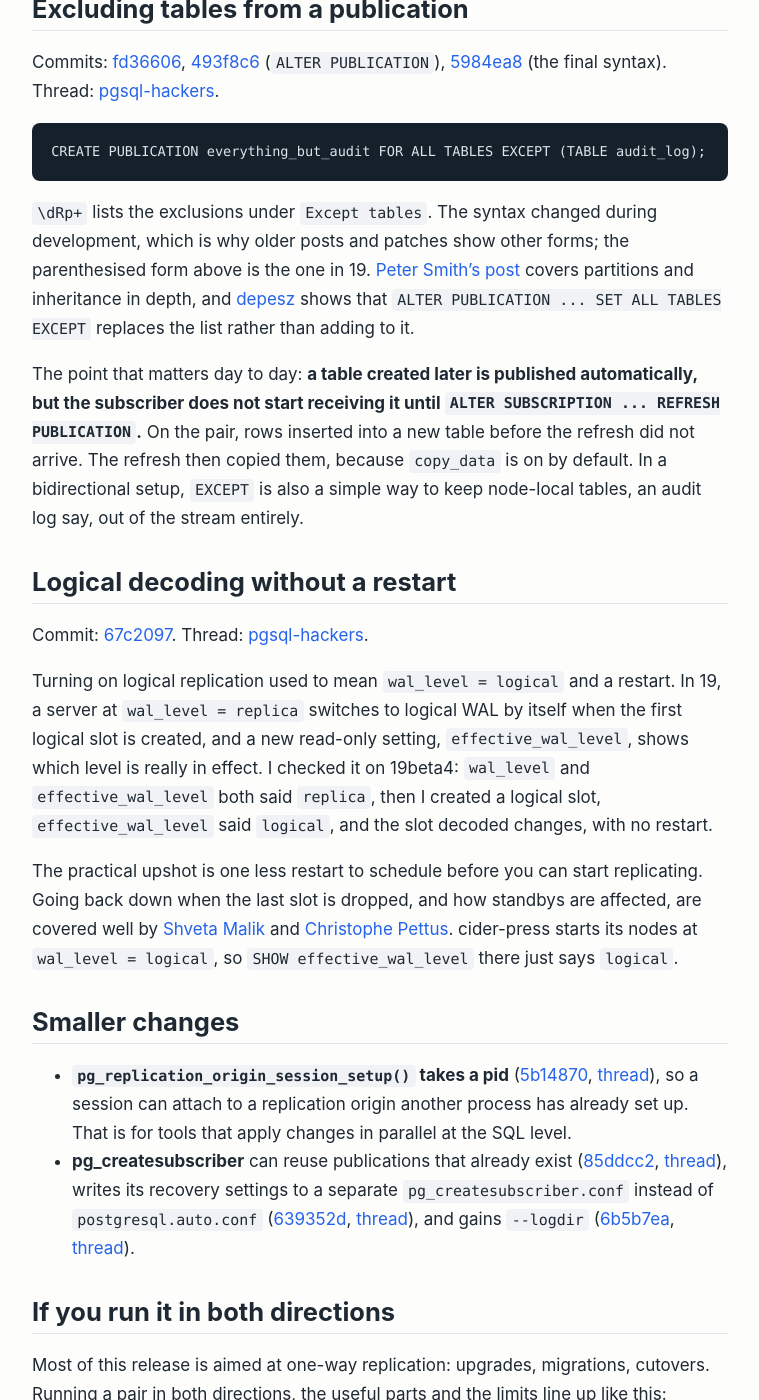
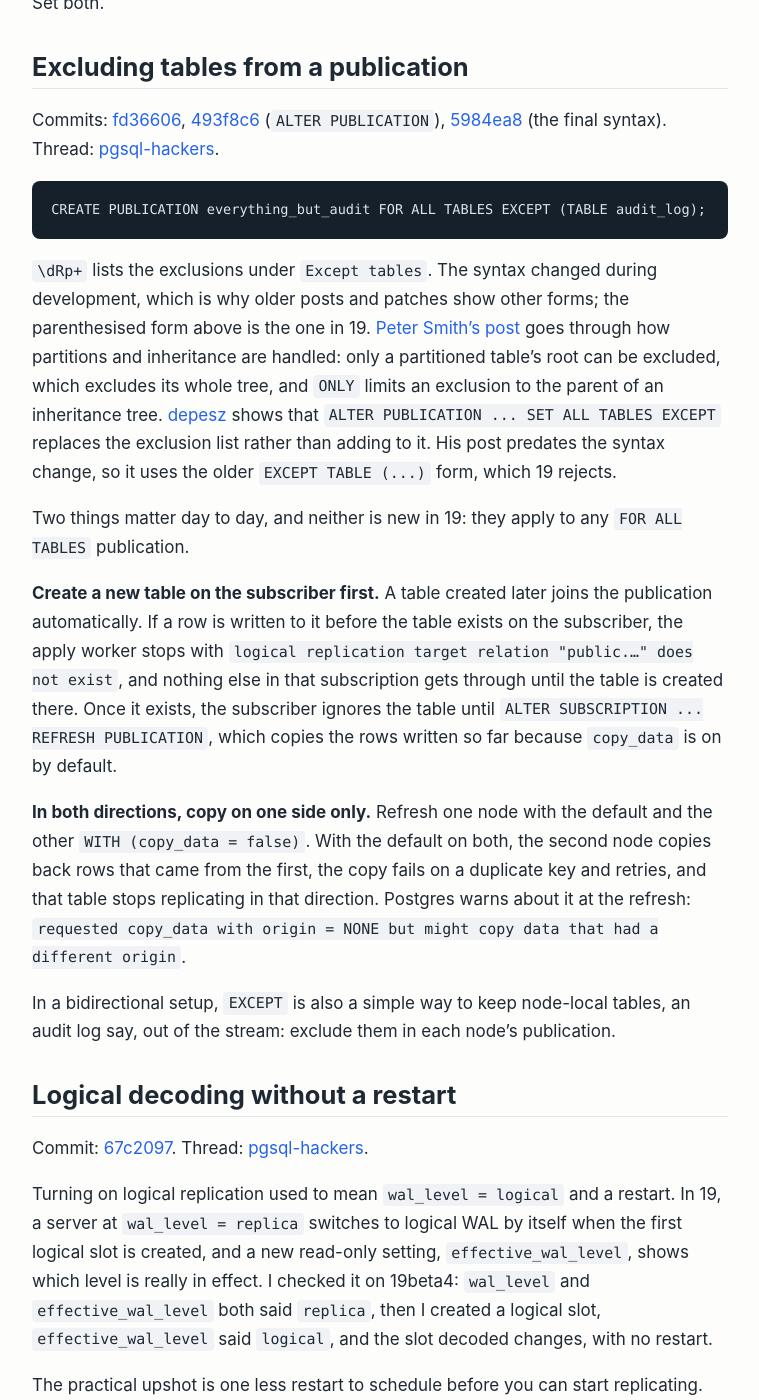
Before and after one commit to theadamwright/theadamwright.github.io, a Jekyll site: the page built from _posts/2026-10-13-Logical-Replication-In-PostgreSQL-19.md, in a window 1280 px wide and 1400 px high, scrolled down 5831 px. Shown: the whole window, without its empty margins (260-1019 px from the left). Built offline with Jekyll 4.4.1, drawn with Linux system fonts in a browser that asks for light colours; some of the changed text lies outside the part shown.

Commit message:
Tighten the PostgreSQL 19 post after a second round of testing
Correct the EXCEPT section for bidirectional use and new tables, describe the linked posts precisely, and mark which statements come from the docs rather than tests. Tested on 19beta4: which commands copy sequence values, and that a per-subscription wal_receiver_timeout ends a silent connection in about its configured time.

````diff
--- a/_posts/2026-10-13-Logical-Replication-In-PostgreSQL-19.md
+++ b/_posts/2026-10-13-Logical-Replication-In-PostgreSQL-19.md
@@ -41,7 +41,7 @@ SELECT last_value FROM order_id;
 
 On 19, `./cider logical endpoints` prints a complete one-way script for this, from creating the sequence to the first insert after cutover.
 
-The values are copied when the subscription is created, when `REFRESH PUBLICATION` finds a new sequence, and when you run `REFRESH SEQUENCES`. At no other time. In between, rows keep replicating and the sequences stay where they were. That makes this a feature for cutovers and upgrades, and the practical points all follow from it:
+The values are copied when the subscription is created (with the default `copy_data = true`), when `REFRESH PUBLICATION` finds a new sequence, and when you run `REFRESH SEQUENCES`. At no other time. In between, rows keep replicating and the sequences stay where they were. That makes this a feature for cutovers and upgrades, and the practical points all follow from it:
 
 - **`REFRESH SEQUENCES` returns before the values change.** A background worker applies them, in under half a second in my tests, but an insert sent straight after the command still got the old value. Check `last_value` before you move writes. [depesz's walkthrough](https://www.depesz.com/2025/11/11/waiting-for-postgresql-19-sequence-synchronization-in-logical-replication/) shows the same thing with timings on 10,000 sequences.
 - **It needs a free worker slot, and says so only in the log.** On a node already running as many subscriptions as `max_logical_replication_workers` allows (4 by default), `REFRESH SEQUENCES` returned success and nothing changed. The sequence stayed in state `i` in `pg_subscription_rel`, and the only clue was `WARNING: out of logical replication worker slots` in the server log. Freeing a slot let it finish.
@@ -88,8 +88,8 @@ What it means in practice:
 - **It is detection, not resolution.** Node 2 applies the incoming delete and node 1 skips the incoming update. Both nodes end without the row, so the update is lost on both, and the only record is the log line and a counter in `pg_stat_subscription_stats.confl_update_deleted`.
 - **Pause both subscriptions to reproduce it.** If only one is paused, the delete reaches the other node before the update is made, and the `UPDATE` finds nothing to change.
 - **`SET` can fail straight after `DISABLE`.** I got `cannot alter option "retain_dead_tuples" when logical replication worker is still running`. Waiting a moment and running it again worked.
-- **The cost is dead rows.** While the subscription runs, the slot's `xmin` keeps moving forward by itself. While it is disabled, the `xmin` stays put and dead rows are not marked for reuse. Postgres warns about this at `DISABLE`, and the docs suggest turning the option off before a long pause. Turning it off drops the slot.
-- **`max_retention_duration` caps the retention.** If the apply worker can't move the slot forward within that time, retention stops (`pg_subscription.subretentionactive` goes false), `update_deleted` detection pauses, and it resumes when the worker catches up. An open transaction on the publisher did not hold the slot back. It is aimed at a subscriber that falls behind in applying changes.
+- **The cost is dead rows.** While the subscription runs, the slot's `xmin` keeps moving forward by itself. While it is disabled, the `xmin` stays put and VACUUM can't remove the dead rows. Postgres warns about this at `DISABLE`, and the docs suggest turning the option off before a long pause. Turning it off drops the slot.
+- **`max_retention_duration` caps the retention.** According to the docs, if the apply worker can't move the slot forward within that time, retention stops (`pg_subscription.subretentionactive` goes false), `update_deleted` detection pauses, and it resumes when the worker catches up. The slot is shared, so retention stops only once every subscription using it has passed its limit. In my tests an open transaction on the publisher did not hold the slot back; the cap is aimed at a subscriber that falls behind in applying changes.
 
 ## Subscribing through a foreign server
 
@@ -139,9 +139,15 @@ Commits: [fd36606](https://git.postgresql.org/gitweb/?p=postgresql.git;a=commit;
 CREATE PUBLICATION everything_but_audit FOR ALL TABLES EXCEPT (TABLE audit_log);
 ```
 
-`\dRp+` lists the exclusions under `Except tables`. The syntax changed during development, which is why older posts and patches show other forms; the parenthesised form above is the one in 19. [Peter Smith's post](https://www.postgresql.fastware.com/pzone/excluding-tables-from-publications-in-postgresql-19) covers partitions and inheritance in depth, and [depesz](https://www.depesz.com/2026/03/26/waiting-for-postgresql-19-add-support-for-except-table-in-alter-publication/) shows that `ALTER PUBLICATION ... SET ALL TABLES EXCEPT` replaces the list rather than adding to it.
+`\dRp+` lists the exclusions under `Except tables`. The syntax changed during development, which is why older posts and patches show other forms; the parenthesised form above is the one in 19. [Peter Smith's post](https://www.postgresql.fastware.com/pzone/excluding-tables-from-publications-in-postgresql-19) goes through how partitions and inheritance are handled: only a partitioned table's root can be excluded, which excludes its whole tree, and `ONLY` limits an exclusion to the parent of an inheritance tree. [depesz](https://www.depesz.com/2026/03/26/waiting-for-postgresql-19-add-support-for-except-table-in-alter-publication/) shows that `ALTER PUBLICATION ... SET ALL TABLES EXCEPT` replaces the exclusion list rather than adding to it. His post predates the syntax change, so it uses the older `EXCEPT TABLE (...)` form, which 19 rejects.
 
-The point that matters day to day: **a table created later is published automatically, but the subscriber does not start receiving it until `ALTER SUBSCRIPTION ... REFRESH PUBLICATION`.** On the pair, rows inserted into a new table before the refresh did not arrive. The refresh then copied them, because `copy_data` is on by default. In a bidirectional setup, `EXCEPT` is also a simple way to keep node-local tables, an audit log say, out of the stream entirely.
+Two things matter day to day, and neither is new in 19: they apply to any `FOR ALL TABLES` publication.
+
+**Create a new table on the subscriber first.** A table created later joins the publication automatically. If a row is written to it before the table exists on the subscriber, the apply worker stops with `logical replication target relation "public.…" does not exist`, and nothing else in that subscription gets through until the table is created there. Once it exists, the subscriber ignores the table until `ALTER SUBSCRIPTION ... REFRESH PUBLICATION`, which copies the rows written so far because `copy_data` is on by default.
+
+**In both directions, copy on one side only.** Refresh one node with the default and the other `WITH (copy_data = false)`. With the default on both, the second node copies back rows that came from the first, the copy fails on a duplicate key and retries, and that table stops replicating in that direction. Postgres warns about it at the refresh: `requested copy_data with origin = NONE but might copy data that had a different origin`.
+
+In a bidirectional setup, `EXCEPT` is also a simple way to keep node-local tables, an audit log say, out of the stream: exclude them in each node's publication.
 
 ## Logical decoding without a restart
 
@@ -153,7 +159,7 @@ The practical upshot is one less restart to schedule before you can start replic
 
 ## Smaller changes
 
-- **`pg_replication_origin_session_setup()` takes a pid** ([5b14870](https://git.postgresql.org/gitweb/?p=postgresql.git;a=commit;h=5b148706c5c8ffffe5662fe569a0f0bcef2351d9), [thread](https://postgr.es/m/CAMPB6wfe4zLjJL8jiZV5kjjpwBM2=rTRme0UCL7Ra4L8MTVdOg@mail.gmail.com)), so a session can attach to a replication origin another process has already set up. That is for tools that apply changes in parallel at the SQL level.
+- **`pg_replication_origin_session_setup()` takes a pid** ([5b14870](https://git.postgresql.org/gitweb/?p=postgresql.git;a=commit;h=5b148706c5c8ffffe5662fe569a0f0bcef2351d9), [thread](https://postgr.es/m/CAMPB6wfe4zLjJL8jiZV5kjjpwBM2=rTRme0UCL7Ra4L8MTVdOg@mail.gmail.com)), so several processes can share one replication origin, the way core's parallel apply workers already do. That lets replication tools outside core apply large transactions in parallel.
 - **pg_createsubscriber** can reuse publications that already exist ([85ddcc2](https://git.postgresql.org/gitweb/?p=postgresql.git;a=commit;h=85ddcc2f4cdef490276d151c80459e287bceb782), [thread](https://postgr.es/m/CAHv8Rj%2BsxWutv10WiDEAPZnygaCbuY2RqiLMj2aRMH-H3iZwyA%40mail.gmail.com)), writes its recovery settings to a separate `pg_createsubscriber.conf` instead of `postgresql.auto.conf` ([639352d](https://git.postgresql.org/gitweb/?p=postgresql.git;a=commit;h=639352d904c8a3d233989253f569cccbea0be123), [thread](https://postgr.es/m/CAGWv16K6L6Pzm99i1KiXLjFWx2bUS3DVsR6yV87-YR9QO7xb3A@mail.gmail.com)), and gains `--logdir` ([6b5b7ea](https://git.postgresql.org/gitweb/?p=postgresql.git;a=commit;h=6b5b7eae3ae65572e2abda20ef2b2c908527c28a), [thread](https://postgr.es/m/CAEqnbaUthOQARV1dscGvB_EsqC-YfxiM6rWkVDHc+G+f4oSUHw@mail.gmail.com)).
 
 ## If you run it in both directions
````
Also changed, not shown: other parts of _posts/2026-10-13-Logical-Replication-In-PostgreSQL-19.md (+2 -2 lines).
